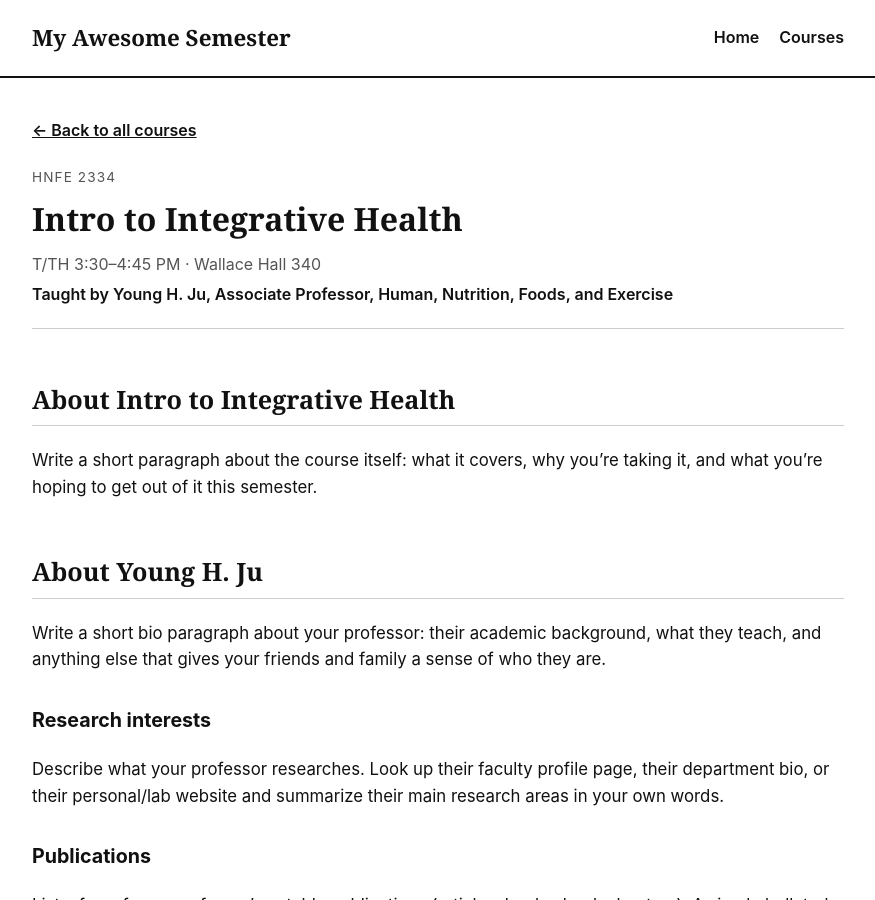
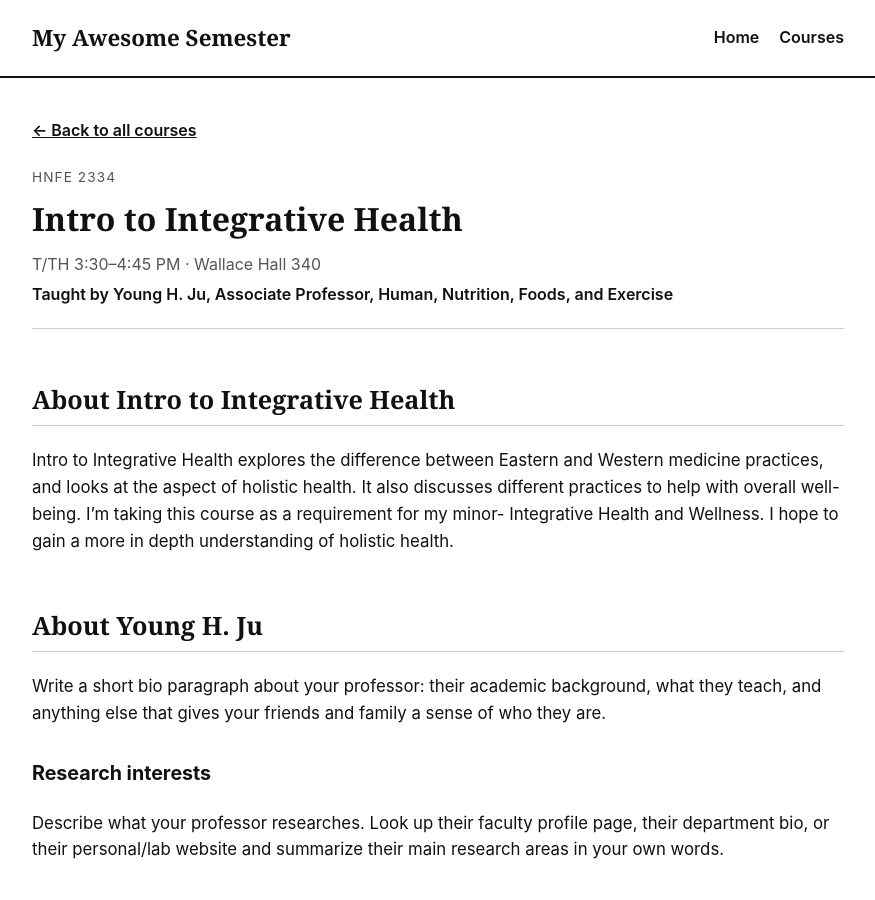
Before and after one commit to abbyfriedman1/myawesomesemester26, a Jekyll site: the page built from _courses/course-05.md, in a window 1280 px wide and 900 px high. Shown: the whole window, without its empty margins (202-1077 px from the left). Built offline with Jekyll 4.4.1, drawn with Linux system fonts in a browser that asks for light colours.

Commit message:
Update course-05.md

```diff
--- a/_courses/course-05.md
+++ b/_courses/course-05.md
@@ -11,8 +11,7 @@ instructor_department: "Human, Nutrition, Foods, and Exercise"
 
 ## About Intro to Integrative Health
 
-Write a short paragraph about the course itself: what it covers, why you're taking
-it, and what you're hoping to get out of it this semester.
+Intro to Integrative Health explores the difference between Eastern and Western medicine practices, and looks at the aspect of holistic health. It also discusses different practices to help with overall well-being. I'm taking this course as a requirement for my minor- Integrative Health and Wellness. I hope to gain a more in depth understanding of holistic health.
 
 ## About Young H. Ju
 
```
